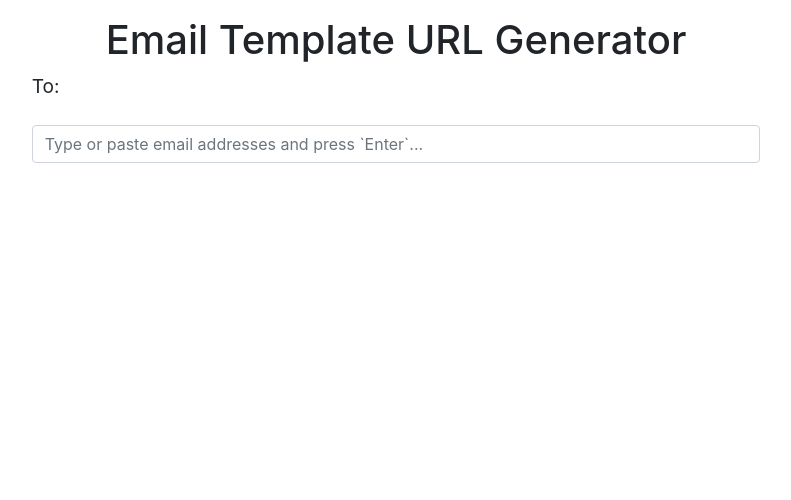
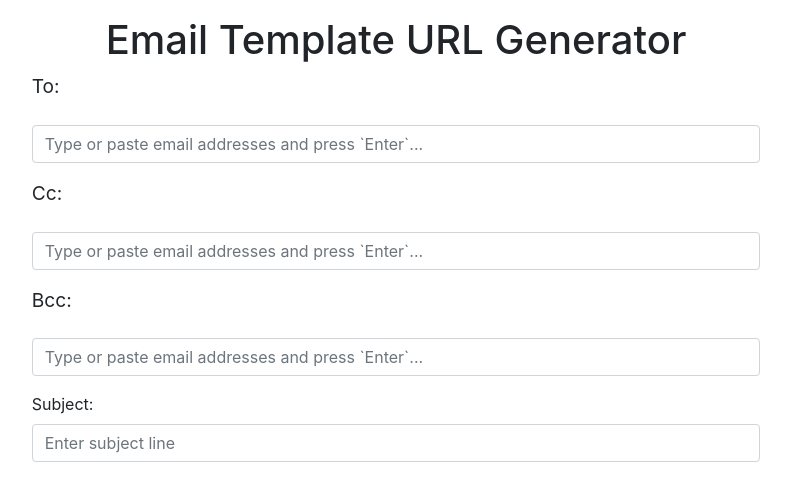
Before and after one commit to syoon123/etemplate, a React (Create React App) app in the folder app/: page / in a window 1280 px wide. Shown: the top 500 px of the page, without its empty margins (244-1035 px from the left). Built offline with nearby package versions, Linux system fonts and the light colour scheme.

Commit message:
added isHidden prop, made nonfunction form controls for Content component

```diff
--- a/app/src/App.tsx
+++ b/app/src/App.tsx
@@ -2,6 +2,7 @@ import React from 'react';
 import './App.css';
 import Container from 'react-bootstrap/Container';
 import Recipients from './components/Recipients';
+import Content from './components/Content';
 import Row from 'react-bootstrap/Row';
 import Col from 'react-bootstrap/Col';
 
@@ -55,6 +56,39 @@ export default function App() {
               label: 'To:',
               action: handleRecipients,
               items: recipients,
+              isHidden: false,
+            })}
+          </Col>
+        </Row>
+        <Row className="justify-content-md-center">
+          <Col sm={8}>
+            {Recipients({
+              label: 'Cc:',
+              action: handleCc,
+              items: recipients,
+              isHidden: false,
+            })}
+          </Col>
+        </Row>
+        <Row className="justify-content-md-center">
+          <Col sm={8}>
+            {Recipients({
+              label: 'Bcc:',
+              action: handleBcc,
+              items: recipients,
+              isHidden: false,
+            })}
+          </Col>
+        </Row>
+        <Row className="justify-content-md-center">
+          <Col sm={8}>
+            {Content({
+              label: 'Subject:',
+              action: handleSubject,
+              text: subject,
+              placeholder: 'Enter subject line',
+              isLongText: false,
+              isHidden: false,
             })}
           </Col>
         </Row>
--- a/app/src/components/Content.tsx
+++ b/app/src/components/Content.tsx
@@ -1,15 +1,48 @@
 import React from 'react';
 import { ContentCallback } from '../App';
+import Form from 'react-bootstrap/Form';
+import FormControl from 'react-bootstrap/FormControl';
 
 type ContentProps = {
   label: string;
+  placeholder: string;
   action: ContentCallback;
   text: string;
+  isLongText: boolean;
+  isHidden: boolean;
 };
 
 export default function Content(props: ContentProps) {
   const handleChange = (evt: React.ChangeEvent<HTMLInputElement>) => {
     props.action(evt.target.value);
   };
-  return <h1 className="text-center">Email Template URL Generator</h1>;
+  if (props.isHidden) {
+    return;
+  }
+  let formControl: any;
+  if (props.isLongText) {
+    formControl = (
+      <Form.Control
+        as="textarea"
+        rows={3}
+        placeholder={props.placeholder}
+        onChange={handleChange}
+      />
+    );
+  } else {
+    formControl = (
+      <Form.Control
+        className="input"
+        placeholder={props.placeholder}
+        onChange={handleChange}
+      />
+    );
+  }
+
+  return (
+    <Form.Group>
+      <Form.Label>{props.label}</Form.Label>&nbsp;
+      {formControl}
+    </Form.Group>
+  );
 }
--- a/app/src/components/Recipients.tsx
+++ b/app/src/components/Recipients.tsx
@@ -1,6 +1,4 @@
 import React from 'react';
-import Row from 'react-bootstrap/Row';
-import Col from 'react-bootstrap/Col';
 import { RecipientsCallback } from '../App';
 import Form from 'react-bootstrap/Form';
 import Badge from 'react-bootstrap/Badge';
@@ -9,13 +7,16 @@ export type RecipientsProps = {
   label: string;
   action: RecipientsCallback;
   items: string[];
+  isHidden: boolean;
 };
 
 export default function Recipients(props: RecipientsProps) {
   const [value, setValue] = React.useState<string>('');
   const [error, setError] = React.useState<string>('');
   const validEmail = new RegExp(/[\w\d.-]+@[\w\d.-]+\.[\w\d.-]+/g);
-
+  if (props.isHidden) {
+    return;
+  }
   const handleKeyDown = (evt: React.KeyboardEvent<HTMLInputElement>) => {
     if (['Enter', 'Tab', ','].includes(evt.key)) {
       evt.preventDefault();
```
